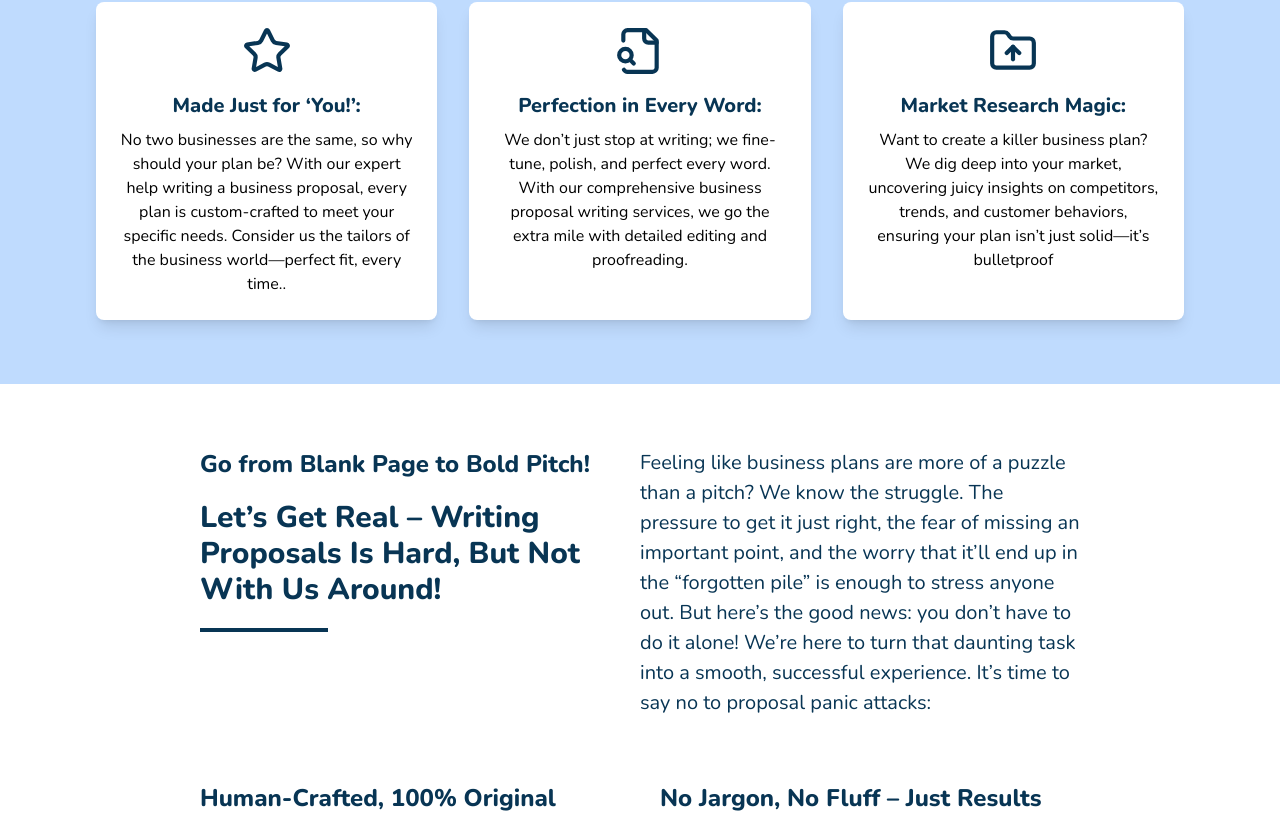
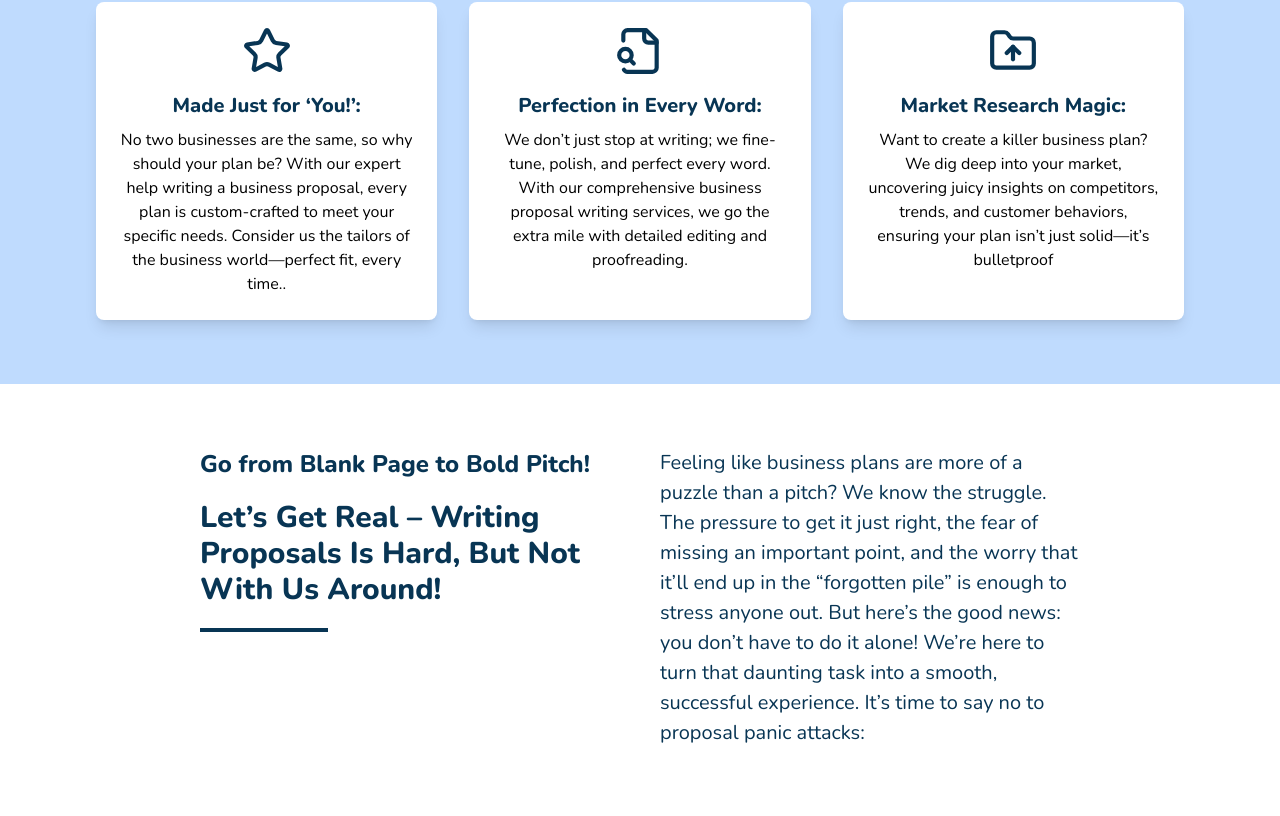
Before and after one commit to maaz2022/BusinessProposalWriting, a Next.js app: page / in a window 1280 px wide. Shown: the part 4708-5524 px from the top of the page. Built offline with nearby package versions, Linux system fonts and the light colour scheme.

Commit message:
new changes

```diff
--- a/components/Navbar.tsx
+++ b/components/Navbar.tsx
@@ -1,17 +1,27 @@
-'use client'
+'use client';
 import Image from 'next/image';
 import Link from 'next/link';
-import React, { useState } from 'react';
+import React, { useState, useEffect } from 'react';
 import { BsWhatsapp } from 'react-icons/bs';
 import { HiOutlineMenuAlt3, HiX } from 'react-icons/hi';
+import { useMediaQuery } from 'react-responsive';
 
 const Navbar = () => {
   const [isSidebarOpen, setIsSidebarOpen] = useState(false);
 
+
+  const isDesktopOrLaptop = useMediaQuery({ query: '(min-width: 850px)' });
+
+
+  useEffect(() => {
+    if (isDesktopOrLaptop && isSidebarOpen) {
+      setIsSidebarOpen(false);
+    }
+  }, [isDesktopOrLaptop, isSidebarOpen]);
+
   return (
     <section className="py-8 bg-[#12458015] relative z-20">
       <div className="flex items-center justify-between px-4 md:px-10 lg:px-12 xl:px-44">
-
 
         <div className="flex-shrink-0">
           <Link href='/'>
@@ -24,7 +34,6 @@ const Navbar = () => {
             />
           </Link>
         </div>
-
 
         <div className="md:hidden">
           {!isSidebarOpen && (
@@ -52,7 +61,6 @@ const Navbar = () => {
               <BsWhatsapp size={24} />
               <Link href="https://wa.me/12067467149" className="text-sm md:text-base lg:text-lg font-medium hover:text-[#124680]">+1 206-746-7149</Link>
             </div>
-
             <div className="flex items-center space-x-2 absolute top-0 transition-all duration-300 transform translate-y-8 opacity-0 group-hover:translate-y-0 group-hover:opacity-100 group-hover:text-[#124680]">
               <BsWhatsapp size={24} />
               <Link href="https://wa.me/12067467149" className="text-sm md:text-base lg:text-lg font-medium hover:text-[#124680]">+1 206-746-7149</Link>
@@ -62,7 +70,7 @@ const Navbar = () => {
       </div>
 
 
-      <div className={`fixed top-0 left-0 h-full w-64 bg-white z-50 transform transition-transform duration-300 ease-in-out  ${isSidebarOpen ? 'translate-x-0' : '-translate-x-full'}`}>
+      <div className={`fixed top-0 left-0 h-full w-64 bg-white z-50 transform transition-transform duration-300 ease-in-out ${isSidebarOpen ? 'translate-x-0' : '-translate-x-full'}`}>
         <div className="flex flex-col p-6 space-y-8">
 
 
@@ -81,17 +89,17 @@ const Navbar = () => {
                 width={150}
                 height={100}
                 className="object-contain"
+                onClick={() => setIsSidebarOpen(false)}
               />
             </Link>
           </div>
 
+          <Link href="/about" onClick={() => setIsSidebarOpen(false)} className="text-md font-medium hover:text-[#124680]">About Us</Link>
+          <Link href="/services" onClick={() => setIsSidebarOpen(false)} className="text-md font-medium hover:text-[#124680]">Services</Link>
+          <Link href="/" onClick={() => setIsSidebarOpen(false)} className="text-md font-medium hover:text-[#124680]">Testimonials</Link>
+          <Link href="/contact" onClick={() => setIsSidebarOpen(false)} className="text-md font-medium hover:text-[#124680]">Contact Us</Link>
 
-          <Link href="/about" className="text-md font-medium hover:text-[#124680]">About Us</Link>
-          <Link href="/services" className="text-md font-medium hover:text-[#124680]">Services</Link>
-          <Link href="#" className="text-md font-medium hover:text-[#124680]">Testimonials</Link>
-          <Link href="/contact" className="text-md font-medium hover:text-[#124680]">Contact Us</Link>
-
-
+          {/* WhatsApp Contact in Sidebar */}
           <div className="flex items-center space-x-2 bg-[#124680] py-3 text-white px-4 rounded-xl hover:bg-[#126180]">
             <BsWhatsapp size={24} />
             <Link href="https://wa.me/12067467149" className="text-sm font-medium">+12067467149</Link>
@@ -99,7 +107,7 @@ const Navbar = () => {
         </div>
       </div>
 
-
+      {/* Overlay when Sidebar is Open */}
       {isSidebarOpen && (
         <div
           className="fixed inset-0 bg-black bg-opacity-50 z-40"
--- a/components/homeComponents/FourthSection.tsx
+++ b/components/homeComponents/FourthSection.tsx
@@ -13,7 +13,7 @@ const FourthSection = () => {
           </h1>
           <div className='w-20 mt-2 mb-4 border-b-4 border-white'></div>
           <p className="text-white mt-4 text-[16px] sm:text-[18px] md:text-[18px] lg:text-[14px] xl:text-[15px] ">
-            Ever feel like writing a business proposal is like navigating a maze of spreadsheets, projections, and endless jargon? We feel you—growing a business is hard enough without having to worry about the fine print. That’s where we’re here! Whether it’s a financial, investor, or marketing plan, we’ve crafted bespoke strategies for some of the top businesses in the USA—and guess what? They’ve been knocking it out of the park ever since. So why not let us handle the tricky stuff while you focus on steering your business forward? We&aposre pros at turning ideas into action plans that scream &quotSUCCESS!&quot
+            Ever feel like writing a business proposal is like navigating a maze of spreadsheets, projections, and endless jargon? We feel you&mdash;growing a business is hard enough without having to worry about the fine print. That&apos;s where we&apos;re here! Whether it&apos;s a financial, investor, or marketing plan, we&apos;ve crafted bespoke strategies for some of the top businesses in the USA&mdash;and guess what? They&apos;ve been knocking it out of the park ever since. So why not let us handle the tricky stuff while you focus on steering your business forward? We&apos;re pros at turning ideas into action plans that scream &quot;SUCCESS!&quot;
           </p>
 
           <div className="grid grid-cols-2 sm:grid-cols-2 md:grid-cols-3 gap-8 mt-8 text-white ">
--- a/components/homeComponents/Hero.tsx
+++ b/components/homeComponents/Hero.tsx
@@ -32,7 +32,7 @@ const Hero = () => {
 
 
       <div className="w-full lg:w-1/2 flex justify-center items-center pr-0 lg:pl-32 2xl:pr-32 pb-10 relative z-10">
-        <Image src="/Group 45.png" alt="business image" width={500} height={300} className="w-full max-w-xs md:max-w-md  h-auto lg:w-[300px] 2xl:w-full" />
+        <Image src="/Group 45.png" alt="business image" width={500} height={300} className="w-full max-w-xs md:max-w-md  2xl  :h-[540px] lg:w-[300px] 2xl:w-full" />
       </div>
     </section>
   );
--- a/components/homeComponents/SeventhSection.tsx
+++ b/components/homeComponents/SeventhSection.tsx
@@ -2,11 +2,11 @@ import React from 'react';
 
 const SeventhSection = () => {
   return (
-    <section className="bg-white py-16 px-4 xl:px-20 lg:px-0  text-[#083554]">
+    <section className="bg-white py-16 px-4 xl:px-20 lg:px-0 text-[#083554]">
 
-      <div className="flex flex-col lg:flex-row justify-between lg:mx-[120px]">
 
-        <div className="w-full md:w-full lg:w-1/2 max-w-[430px] flex flex-col space-y-5">
+      <div className="grid grid-cols-1 lg:grid-cols-2 gap-10 lg:mx-[120px]">
+        <div className="w-full md:w-full max-w-[430px] space-y-5">
           <h2 className='text-xl md:text-2xl font-bold'>Go from Blank Page to Bold Pitch!</h2>
           <h1 className="text-2xl md:text-3xl font-bold text-[#083554] mb-4">
             Let’s Get Real – Writing Proposals Is Hard, But Not With Us Around!
@@ -14,8 +14,7 @@ const SeventhSection = () => {
           <div className='w-20 md:w-32 font-semibold mb-4 border-b-4 border-[#083554]'></div>
         </div>
 
-
-        <div className="w-full lg:w-1/2 mt-5 md:mt-0">
+        <div className="w-full">
           <p className='text-[16px] md:text-[20px] max-w-4xl'>
             Feeling like business plans are more of a puzzle than a pitch? We know the struggle. The pressure to get it just right, the fear of missing an important point, and the worry that it’ll end up in the “forgotten pile” is enough to stress anyone out. But here’s the good news: you don’t have to do it alone! We’re here to turn that daunting task into a smooth, successful experience. It’s time to say no to proposal panic attacks:
           </p>
@@ -23,17 +22,15 @@ const SeventhSection = () => {
       </div>
 
 
-      <div className="flex flex-col lg:flex-row justify-between mt-16 lg:mx-[50px] xl:mx-[120px]">
-
-        <div className="w-full lg:w-1/2 max-w-2xl mb-8 md:mb-0 lg:mr-10">
+      <div className="grid grid-cols-1 lg:grid-cols-2 gap-10 mt-16 lg:mx-[50px] xl:mx-[120px]">
+        <div className="max-w-2xl">
           <h3 className="text-xl md:text-2xl font-bold mb-4 text-[#083554]">Human-Crafted, 100% Original Content</h3>
           <p className="text-[16px] md:text-[20px] max-w-3xl">
-            Worried about AI-generated or plagiarized content? Don’t be! #1 Business proposal writing services are powered by real human writers who bring creativity, originality, and strategic thinking into every project. Each proposal is hand-crafted from scratch, ensuring it&aposs free from any plagiarism and uniquely tailored to your business needs. So, why wait? Trust us – we deliver proposals that don’t just check boxes but tell your story in a way that makes you stand out in a sea of sameness..
+            Worried about AI-generated or plagiarized content? Don’t be! #1 Business proposal writing services are powered by real human writers who bring creativity, originality, and strategic thinking into every project. Each proposal is hand-crafted from scratch, ensuring it's free from any plagiarism and uniquely tailored to your business needs. So, why wait? Trust us – we deliver proposals that don’t just check boxes but tell your story in a way that makes you stand out in a sea of sameness.
           </p>
         </div>
 
-
-        <div className="w-full lg:w-1/2 max-w-2xl">
+        <div className="max-w-2xl">
           <h3 className="text-xl md:text-2xl font-bold mb-4 text-[#083554]">No Jargon, No Fluff – Just Results</h3>
           <p className="text-[16px] md:text-[20px]">
             Ever read a proposal so packed with jargon that you felt like you needed a translator? Yeah, we’re not about that life. We cut through the clutter and give you clean, clear, and engaging content that anyone can understand. Worry not – our business proposal writing website is designed to get results without putting your readers to sleep halfway through. Whether you need an investor’s attention or a client’s commitment, we write in a way that seals the deal.
@@ -42,35 +39,33 @@ const SeventhSection = () => {
       </div>
 
 
-      <div className="flex flex-col lg:flex-row justify-between mt-16 xl:mx-[120px] lg:mx-[50px]">
-
-        <div className="w-full lg:w-1/2 max-w-2xl mb-8 md:mb-0 lg:mr-10">
+      <div className="grid grid-cols-1 lg:grid-cols-2 gap-10 mt-16 lg:mx-[50px] xl:mx-[120px]">
+        <div className="max-w-2xl">
           <h3 className="text-xl md:text-2xl font-bold mb-4 text-[#083554]">Unlimited Revisions – Crafting Perfection Together</h3>
           <p className="text-[16px] md:text-[20px] max-w-3xl">
             We know that the first draft isn’t always the final draft. That’s why we offer unlimited free revisions to ensure your proposal is exactly what you envisioned. Whether it’s tweaking minor details or overhauling sections, we’re here to fine-tune your proposal until it’s flawless. Your satisfaction is our ultimate goal, and we won’t stop until you’re thrilled with the final result!
           </p>
         </div>
 
-
-        <div className="w-full lg:w-1/2 max-w-2xl">
+        <div className="max-w-2xl">
           <h3 className="text-xl md:text-2xl font-bold mb-4 text-[#083554]">Proposals That Open Doors, Not Files</h3>
           <p className="text-[16px] md:text-[20px]">
-           Did you send out a proposal that got lost in the abyss of someone’s inbox? Not anymore! We craft proposals that get noticed, opened, and most importantly, acted upon. Whether it’s nailing that pitch or securing the funding you’ve been chasing, our skilled team knows how to write proposals that demand attention and spark action. We’ve helped clients across industries land deals, secure funding, and take their businesses to the next level. With us, your proposals won’t just sit pretty – they’ll make waves.
+            Did you send out a proposal that got lost in the abyss of someone’s inbox? Not anymore! We craft proposals that get noticed, opened, and most importantly, acted upon. Whether it’s nailing that pitch or securing the funding you’ve been chasing, our skilled team knows how to write proposals that demand attention and spark action. We’ve helped clients across industries land deals, secure funding, and take their businesses to the next level. With us, your proposals won’t just sit pretty – they’ll make waves.
           </p>
         </div>
       </div>
-            <div className="flex flex-col lg:flex-row justify-between mt-16 xl:mx-[120px] lg:mx-[50px]">
 
-        <div className="w-full lg:w-1/2 max-w-2xl mb-8 md:mb-0 lg:mr-10">
+
+      <div className="grid grid-cols-1 lg:grid-cols-2 gap-10 mt-16 lg:mx-[50px] xl:mx-[120px]">
+        <div className="max-w-2xl">
           <h3 className="text-xl md:text-2xl font-bold mb-4 text-[#083554]">Your Growth Is Our Story</h3>
           <p className="text-[16px] md:text-[20px] max-w-3xl">
             We’re not just here to help you meet deadlines – we’re here to help you get big! Every proposal we create is designed with one goal in mind: your success. From strategic insights to flawless execution, we’ll make sure your business stands out for all the right reasons. After all, the more wins you collect, the more success stories we get to brag about!
           </p>
         </div>
 
-
-        <div className="w-full lg:w-1/2 max-w-2xl">
-          <h3 className="text-xl md:text-2xl font-bold mb-4 text-[#083554]">Free Consultations – Let&aposs Brainstorm Your Success</h3>
+        <div className="max-w-2xl">
+          <h3 className="text-xl md:text-2xl font-bold mb-4 text-[#083554]">Free Consultations – Let’s Brainstorm Your Success</h3>
           <p className="text-[16px] md:text-[20px]">
             Stuck at the starting line, unsure how to shape your proposal? We’ve got you covered! Our free consultation service gives you the chance to express your doubts, get clarity, and receive expert advice to steer your proposal in the right direction. We’re here to provide effective help writing a business proposal; turning your ideas into a compelling proposal, and assisting you at every step.
           </p>
--- a/package.json
+++ b/package.json
@@ -16,6 +16,7 @@
     "react-dom": "^18",
     "react-google-recaptcha": "^3.1.0",
     "react-icons": "^5.3.0",
+    "react-responsive": "^10.0.0",
     "react-slick": "^0.30.2",
     "slick-carousel": "^1.8.1",
     "swiper": "^11.1.14"
```
Also changed, not shown: components/homeComponents/FAQ.tsx (+13 -11 lines), 1 other file (tests, documents, lock files or other folders).
